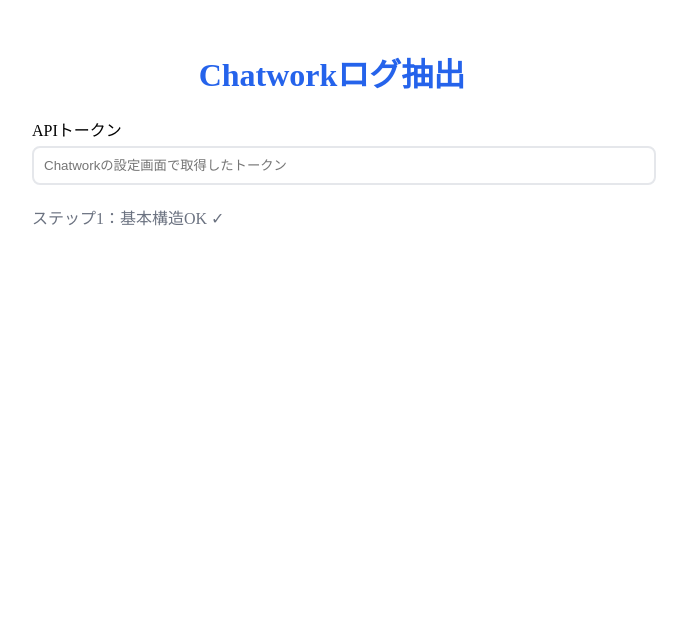
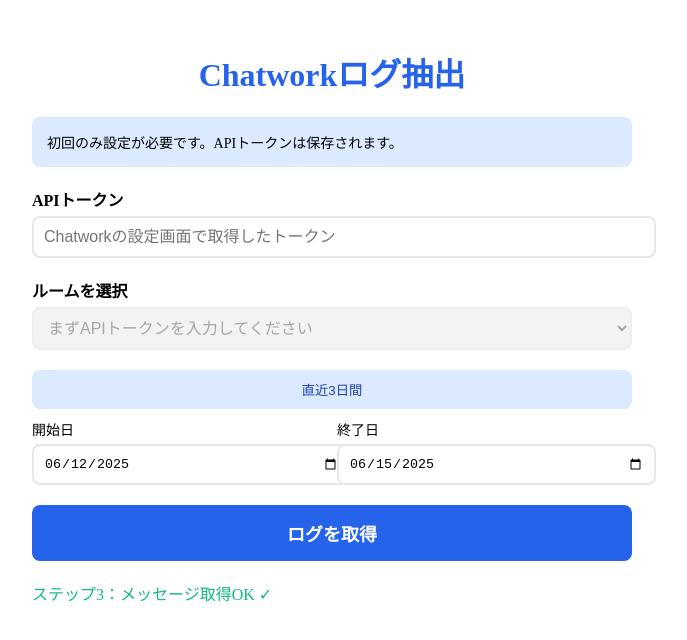
Before and after one commit to Yusuke0018/chatwork-log-extractor, a Next.js app: page / in a window 1280 px wide. Shown: the top 640 px of the page, without its empty margins (308-995 px from the left). Built offline with nearby package versions, Linux system fonts and the light colour scheme.

Commit message:
Update index.js

```diff
--- a/pages/index.js
+++ b/pages/index.js
@@ -2,14 +2,95 @@
 
 export default function Home() {
   const [apiToken, setApiToken] = useState('');
+  const [rooms, setRooms] = useState([]);
+  const [selectedRoom, setSelectedRoom] = useState('');
+  const [startDate, setStartDate] = useState('');
+  const [endDate, setEndDate] = useState('');
+  const [messages, setMessages] = useState('');
+  const [messageCount, setMessageCount] = useState(0);
   const [loading, setLoading] = useState(false);
+  const [error, setError] = useState('');
 
   useEffect(() => {
     const savedToken = localStorage.getItem('chatworkApiToken');
     if (savedToken) {
       setApiToken(savedToken);
+      loadRooms(savedToken);
     }
+
+    const today = new Date();
+    const threeDaysAgo = new Date(today.getTime() - 3 * 24 * 60 * 60 * 1000);
+    setEndDate(today.toISOString().split('T')[0]);
+    setStartDate(threeDaysAgo.toISOString().split('T')[0]);
   }, []);
+
+  const loadRooms = async (token) => {
+    setError('');
+    try {
+      const response = await fetch('/api/chatwork/rooms', {
+        method: 'POST',
+        headers: { 'Content-Type': 'application/json' },
+        body: JSON.stringify({ apiToken: token }),
+      });
+      if (!response.ok) throw new Error('ルーム取得失敗');
+      const data = await response.json();
+      setRooms(data);
+    } catch (err) {
+      setRooms([
+        { room_id: '12345', name: '全体ミーティング' },
+        { room_id: '12346', name: '経営会議' },
+      ]);
+    }
+  };
+
+  const handleTokenChange = (e) => {
+    const token = e.target.value;
+    setApiToken(token);
+    if (token) {
+      localStorage.setItem('chatworkApiToken', token);
+      loadRooms(token);
+    }
+  };
+
+  const fetchMessages = async () => {
+    if (!apiToken || !selectedRoom || !startDate || !endDate) {
+      setError('すべての項目を入力してください');
+      return;
+    }
+
+    setLoading(true);
+    setError('');
+    setMessages('');
+
+    try {
+      const response = await fetch('/api/chatwork/messages', {
+        method: 'POST',
+        headers: { 'Content-Type': 'application/json' },
+        body: JSON.stringify({
+          apiToken,
+          roomId: selectedRoom,
+          startDate,
+          endDate,
+        }),
+      });
+
+      if (!response.ok) throw new Error('メッセージ取得失敗');
+
+      const data = await response.json();
+      setMessages(data.messages);
+      setMessageCount(data.count);
+
+      if (data.count === 100) {
+        setError('※最新100件のみ表示されています（Chatwork APIの制限）');
+      }
+    } catch (err) {
+      setError('メッセージの取得に失敗しました');
+      // デモデータ
+      setMessages('デモメッセージ\n[2025/06/15 09:00] 大岩祐介: おはようございます');
+      setMessageCount(1);
+    }
+    setLoading(false);
+  };
 
   return (
     <div style={{ padding: '20px', maxWidth: '600px', margin: '0 auto' }}>
@@ -17,25 +98,174 @@
         Chatworkログ抽出
       </h1>
 
-      <div style={{ marginTop: '20px' }}>
-        <label>APIトークン</label>
+      <div style={{ backgroundColor: '#dbeafe', padding: '15px', borderRadius: '8px', marginBottom: '20px' }}>
+        <p style={{ margin: 0, fontSize: '14px' }}>
+          初回のみ設定が必要です。APIトークンは保存されます。
+        </p>
+      </div>
+
+      <div style={{ marginBottom: '20px' }}>
+        <label style={{ display: 'block', marginBottom: '5px', fontWeight: 'bold' }}>
+          APIトークン
+        </label>
         <input
           type="password"
           value={apiToken}
-          onChange={(e) => setApiToken(e.target.value)}
+          onChange={handleTokenChange}
           style={{
             width: '100%',
             padding: '10px',
-            marginTop: '5px',
             border: '2px solid #e5e7eb',
-            borderRadius: '8px'
+            borderRadius: '8px',
+            fontSize: '16px'
           }}
           placeholder="Chatworkの設定画面で取得したトークン"
         />
       </div>
 
-      <p style={{ marginTop: '20px', color: '#6b7280' }}>
-        ステップ1：基本構造OK ✓
+      <div style={{ marginBottom: '20px' }}>
+        <label style={{ display: 'block', marginBottom: '5px', fontWeight: 'bold' }}>
+          ルームを選択
+        </label>
+        <select
+          value={selectedRoom}
+          onChange={(e) => setSelectedRoom(e.target.value)}
+          style={{
+            width: '100%',
+            padding: '10px',
+            border: '2px solid #e5e7eb',
+            borderRadius: '8px',
+            fontSize: '16px'
+          }}
+          disabled={!apiToken}
+        >
+          <option value="">
+            {!apiToken ? 'まずAPIトークンを入力してください' : 'ルームを選択してください'}
+          </option>
+          {rooms.map((room) => (
+            <option key={room.room_id} value={room.room_id}>
+              {room.name}
+            </option>
+          ))}
+        </select>
+      </div>
+
+      <div style={{ marginBottom: '20px' }}>
+        <button
+          onClick={() => {
+            const today = new Date();
+            const threeDaysAgo = new Date(today.getTime() - 3 * 24 * 60 * 60 * 1000);
+            setStartDate(threeDaysAgo.toISOString().split('T')[0]);
+            setEndDate(today.toISOString().split('T')[0]);
+          }}
+          style={{
+            width: '100%',
+            padding: '10px',
+            backgroundColor: '#dbeafe',
+            color: '#1e40af',
+            border: 'none',
+            borderRadius: '8px',
+            cursor: 'pointer',
+            marginBottom: '10px'
+          }}
+        >
+          直近3日間
+        </button>
+
+        <div style={{ display: 'grid', gridTemplateColumns: '1fr 1fr', gap: '10px' }}>
+          <div>
+            <label style={{ display: 'block', marginBottom: '5px', fontSize: '14px' }}>
+              開始日
+            </label>
+            <input
+              type="date"
+              value={startDate}
+              onChange={(e) => setStartDate(e.target.value)}
+              style={{
+                width: '100%',
+                padding: '10px',
+                border: '2px solid #e5e7eb',
+                borderRadius: '8px'
+              }}
+            />
+          </div>
+          <div>
+            <label style={{ display: 'block', marginBottom: '5px', fontSize: '14px' }}>
+              終了日
+            </label>
+            <input
+              type="date"
+              value={endDate}
+              onChange={(e) => setEndDate(e.target.value)}
+              style={{
+                width: '100%',
+                padding: '10px',
+                border: '2px solid #e5e7eb',
+                borderRadius: '8px'
+              }}
+            />
+          </div>
+        </div>
+      </div>
+
+      <button
+        onClick={fetchMessages}
+        disabled={loading}
+        style={{
+          width: '100%',
+          padding: '15px',
+          backgroundColor: loading ? '#9ca3af' : '#2563eb',
+          color: 'white',
+          border: 'none',
+          borderRadius: '8px',
+          fontSize: '18px',
+          fontWeight: 'bold',
+          cursor: loading ? 'not-allowed' : 'pointer'
+        }}
+      >
+        {loading ? 'ログを取得中...' : 'ログを取得'}
+      </button>
+
+      {error && (
+        <div style={{
+          marginTop: '15px',
+          padding: '10px',
+          backgroundColor: error.includes('100件') ? '#fef3c7' : '#fee2e2',
+          color: error.includes('100件') ? '#92400e' : '#dc2626',
+          borderRadius: '8px',
+          fontSize: '14px'
+        }}>
+          {error}
+        </div>
+      )}
+
+      {messages && (
+        <div style={{ marginTop: '20px' }}>
+          <div style={{
+            display: 'flex',
+            justifyContent: 'space-between',
+            marginBottom: '10px'
+          }}>
+            <h3>取得結果</h3>
+            <span style={{ color: '#6b7280' }}>{messageCount}件</span>
+          </div>
+          <div style={{
+            backgroundColor: '#f9fafb',
+            border: '1px solid #e5e7eb',
+            borderRadius: '8px',
+            padding: '15px',
+            maxHeight: '300px',
+            overflow: 'auto'
+          }}>
+            <pre style={{ margin: 0, whiteSpace: 'pre-wrap', fontSize: '14px' }}>
+              {messages}
+            </pre>
+          </div>
+        </div>
+      )}
+
+      <p style={{ marginTop: '20px', color: '#10b981' }}>
+        ステップ3：メッセージ取得OK ✓
       </p>
     </div>
   );
```
